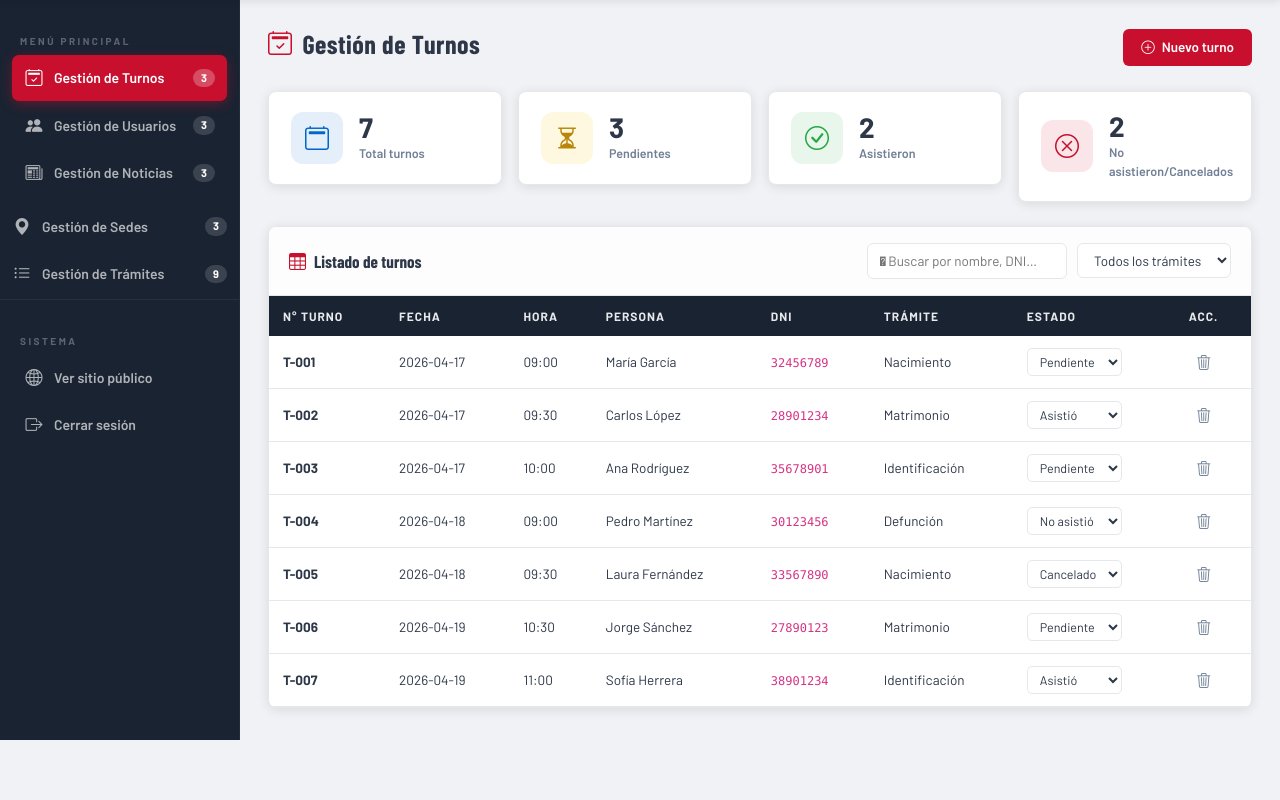
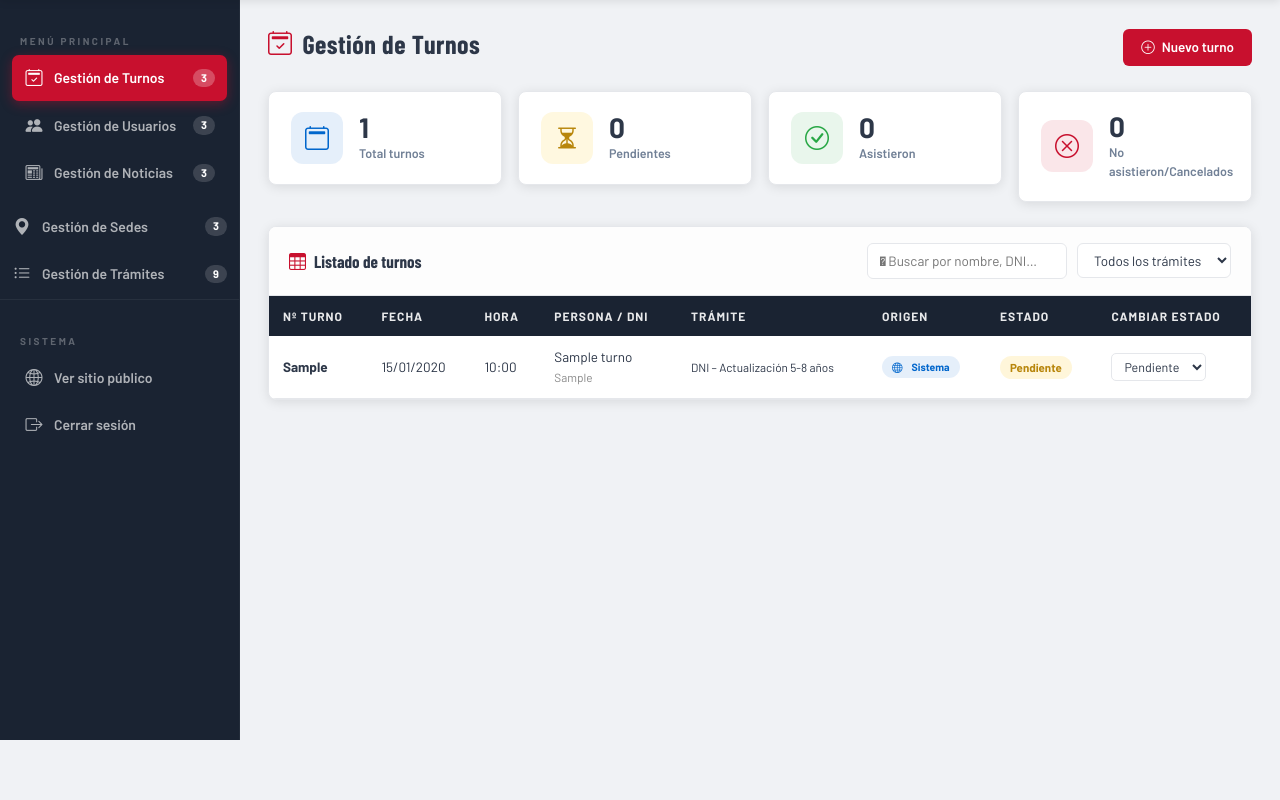
Before and after one commit to 7deOliveira/proyecto-registro-civil-PPII-, a Django app: page /admin-panel/ in a window 1280 px wide. Shown: the part 60-860 px from the top of the page. Run offline with Django 5.2, Linux system fonts and the light colour scheme; a user stored in the database is signed in; data comes from the database, SQL or seed files in the repository; tables that the repository leaves empty hold one stand-in row (values such as "Sample post"); some web fonts are replaced.

Commit message:
feat: modelo Turno conectado a Django, indicador origen sistema/manual, disponibilidad real

```diff
--- a/backend/backend/backend/settings.py
+++ b/backend/backend/backend/settings.py
@@ -41,6 +41,7 @@
     'usuarios',
     'sedes',
     'tramites_app',
+    'turnos'
 ]
 
 MIDDLEWARE = [
--- a/backend/backend/backend/urls.py
+++ b/backend/backend/backend/urls.py
@@ -23,4 +23,5 @@
     path('', include('usuarios.urls')),
     path('', include('sedes.urls')),
     path('', include('tramites_app.urls')),
+    path('', include('turnos.urls')),
 ]
--- a/backend/backend/static/js/admin.js
+++ b/backend/backend/static/js/admin.js
@@ -160,169 +160,144 @@
 }
 
 /* ════════════════════════════════════════════════
-   7. MÓDULO TURNOS
+  7. MÓDULO TURNOS
    ════════════════════════════════════════════════ */
+const ModTurnos = {
 
-const ModTurnos = {
-  ESTADOS: ['Pendiente', 'Asistió', 'No asistió', 'Cancelado'],
-  TRAMITES: ['Nacimiento', 'Identificación', 'Matrimonio', 'Defunción'],
-
-  load()   { return Store.get(STORAGE_KEYS.TURNOS) || []; },
-  save(arr) { Store.set(STORAGE_KEYS.TURNOS, arr); },
-
-  badgeClass(estado) {
-    return { Pendiente: 'badge-pendiente', Asistió: 'badge-asistio', 'No asistió': 'badge-noasistio', Cancelado: 'badge-cancelado' }[estado] || 'badge-pendiente';
+  async cargar() {
+    const r    = await fetch('/api/turnos/');
+    const data = await r.json();
+    return data.turnos || [];
   },
 
-  render(filtro = '') {
-    const turnos = this.load();
-    const tbody  = document.getElementById('turnos-tbody');
-    const stats  = { total: turnos.length, pendiente: 0, asistio: 0, cancelado: 0 };
+  estadoBadge(estado) {
+    const map = {
+      'pendiente':  'badge-pendiente',
+      'asistio':    'badge-asistio',
+      'no_asistio': 'badge-noasistio',
+      'cancelado':  'badge-cancelado',
+    };
+    const labels = {
+      'pendiente':  'Pendiente',
+      'asistio':    'Asistió',
+      'no_asistio': 'No asistió',
+      'cancelado':  'Cancelado',
+    };
+    return `<span class="badge-estado ${map[estado] || ''}">${labels[estado] || estado}</span>`;
+  },
 
-    turnos.forEach(t => {
-      if (t.estado === 'Pendiente')   stats.pendiente++;
-      if (t.estado === 'Asistió')     stats.asistio++;
-      if (t.estado === 'Cancelado' || t.estado === 'No asistió') stats.cancelado++;
-    });
+  origenBadge(origen) {
+    if (origen === 'manual') {
+      return `<span class="badge-estado badge-admin" title="Cargado por empleado">
+                <i class="bi bi-person-fill me-1"></i>Manual
+              </span>`;
+    }
+    return `<span class="badge-estado badge-operador" title="Solicitado por el ciudadano">
+              <i class="bi bi-globe me-1"></i>Sistema
+            </span>`;
+  },
 
-    // Actualizar stat cards
-    document.getElementById('stat-total-turnos')?.innerText && (document.getElementById('stat-total-turnos').innerText = stats.total);
-    document.getElementById('stat-pendientes')  ?. innerText !== undefined && (document.getElementById('stat-pendientes').innerText = stats.pendiente);
-    document.getElementById('stat-asistio')     ?. innerText !== undefined && (document.getElementById('stat-asistio').innerText    = stats.asistio);
-    document.getElementById('stat-cancelado')   ?. innerText !== undefined && (document.getElementById('stat-cancelado').innerText  = stats.cancelado);
+  render(turnos) {
+    const tbody = document.getElementById('turnos-tbody');
+    if (!tbody) return;
 
-    // Filtrar
-    const q = filtro.toLowerCase();
-    const visible = q ? turnos.filter(t =>
-      t.nombre.toLowerCase().includes(q) ||
-      t.dni.includes(q) ||
-      t.tramite.toLowerCase().includes(q) ||
-      t.numero.toLowerCase().includes(q) ||
-      t.estado.toLowerCase().includes(q)
-    ) : turnos;
+    // Stats
+    const statTotal    = document.getElementById('stat-total-turnos');
+    const statPend     = document.getElementById('stat-turnos-pendientes');
+    const statAsistio  = document.getElementById('stat-turnos-asistio');
+    const statNoAsist  = document.getElementById('stat-turnos-noasistio');
+    const badge        = document.getElementById('nav-badge-turnos');
 
-    if (!tbody) return;
-    if (visible.length === 0) {
-      tbody.innerHTML = `<tr><td colspan="8" class="text-center py-4 text-muted">No se encontraron turnos.</td></tr>`;
+    if (statTotal)   statTotal.innerText   = turnos.length;
+    if (statPend)    statPend.innerText    = turnos.filter(t => t.estado === 'pendiente').length;
+    if (statAsistio) statAsistio.innerText = turnos.filter(t => t.estado === 'asistio').length;
+    if (statNoAsist) statNoAsist.innerText = turnos.filter(t => t.estado === 'no_asistio').length;
+    if (badge)       badge.textContent     = turnos.filter(t => t.estado === 'pendiente').length;
+
+    this.renderTabla(turnos, tbody);
+    this.aplicarFiltros(turnos);
+  },
+
+  renderTabla(turnos, tbody) {
+    if (turnos.length === 0) {
+      tbody.innerHTML = `<tr><td colspan="8" class="text-center py-4 text-muted">No hay turnos registrados.</td></tr>`;
       return;
     }
 
-    tbody.innerHTML = visible.map(t => `
-      <tr data-id="${t.id}">
-        <td><strong>${t.numero}</strong></td>
+    tbody.innerHTML = turnos.map(t => `
+      <tr>
+        <td><strong>${t.numero_turno}</strong></td>
         <td>${t.fecha}</td>
         <td>${t.hora}</td>
-        <td>${t.nombre}</td>
-        <td><code style="font-size:12px;">${t.dni}</code></td>
-        <td>${t.tramite}</td>
+        <td>${t.nombre}<br/><small style="color:#888;">${t.dni}</small></td>
+        <td><small>${t.tramite}</small></td>
+        <td>${this.origenBadge(t.origen)}</td>
+        <td>${this.estadoBadge(t.estado)}</td>
         <td>
-          <select class="estado-select" data-turno-id="${t.id}" title="Cambiar estado">
-            ${this.ESTADOS.map(e => `<option value="${e}" ${e === t.estado ? 'selected' : ''}>${e}</option>`).join('')}
+          <select class="estado-select" onchange="ModTurnos.cambiarEstado(${t.id}, this.value)">
+            <option value="pendiente"  ${t.estado === 'pendiente'  ? 'selected' : ''}>Pendiente</option>
+            <option value="asistio"    ${t.estado === 'asistio'    ? 'selected' : ''}>Asistió</option>
+            <option value="no_asistio" ${t.estado === 'no_asistio' ? 'selected' : ''}>No asistió</option>
+            <option value="cancelado"  ${t.estado === 'cancelado'  ? 'selected' : ''}>Cancelado</option>
           </select>
         </td>
-        <td>
-          <button class="btn-adm-icon trash" data-delete-turno="${t.id}" title="Eliminar">
-            <i class="bi bi-trash3"></i>
-          </button>
-        </td>
-      </tr>`).join('');
-
-    // Evento cambio de estado
-    tbody.querySelectorAll('.estado-select').forEach(sel => {
-      sel.addEventListener('change', e => {
-        const id = parseInt(e.target.dataset.turnoId);
-        const turnos = this.load();
-        const idx = turnos.findIndex(t => t.id === id);
-        if (idx !== -1) {
-          turnos[idx].estado = e.target.value;
-          this.save(turnos);
-          Toast.show(`Turno ${turnos[idx].numero} actualizado a "${e.target.value}"`, 'success');
-          this.render(filtro);
-        }
-      });
-    });
-
-    // Eliminar turno
-    tbody.querySelectorAll('[data-delete-turno]').forEach(btn => {
-      btn.addEventListener('click', () => {
-        const id = parseInt(btn.dataset.deleteTurno);
-        if (!confirm('¿Eliminar este turno?')) return;
-        const turnos = this.load().filter(t => t.id !== id);
-        this.save(turnos);
-        Toast.show('Turno eliminado', 'warning');
-        this.render(filtro);
-      });
-    });
+      </tr>
+    `).join('');
   },
 
-  openModal(turno = null) {
-    const titulo = document.getElementById('modal-turno-titulo');
-    const form   = document.getElementById('form-turno');
-    if (!form) return;
+  aplicarFiltros(turnos) {
+    const filtroNombre = document.getElementById('filtro-turnos-nombre');
+    const filtroEstado = document.getElementById('filtro-turnos-estado');
+    const tbody        = document.getElementById('turnos-tbody');
 
-    if (turno) {
-      titulo.textContent = 'Editar Turno';
-      form['turno-id'].value      = turno.id;
-      form['turno-numero'].value  = turno.numero;
-      form['turno-fecha'].value   = turno.fecha;
-      form['turno-hora'].value    = turno.hora;
-      form['turno-nombre'].value  = turno.nombre;
-      form['turno-dni'].value     = turno.dni;
-      form['turno-tramite'].value = turno.tramite;
-      form['turno-estado'].value  = turno.estado;
-    } else {
-      titulo.textContent = 'Nuevo Turno';
-      form.reset();
-      const turnos = this.load();
-      const nextNum = turnos.length + 1;
-      form['turno-numero'].value = `T-${String(nextNum).padStart(3,'0')}`;
-      const hoy = new Date().toISOString().split('T')[0];
-      form['turno-fecha'].value = hoy;
-    }
-    new bootstrap.Modal(document.getElementById('modal-turno')).show();
+    const filtrar = () => {
+      const texto  = filtroNombre?.value.toLowerCase() || '';
+      const estado = filtroEstado?.value || '';
+
+      const filtrados = turnos.filter(t => {
+        const coincideTexto  = !texto ||
+          t.nombre.toLowerCase().includes(texto) ||
+          t.dni.includes(texto) ||
+          t.numero_turno.toLowerCase().includes(texto);
+        const coincideEstado = !estado || t.estado === estado;
+        return coincideTexto && coincideEstado;
+      });
+
+      this.renderTabla(filtrados, tbody);
+    };
+
+    filtroNombre?.addEventListener('input',  filtrar);
+    filtroEstado?.addEventListener('change', filtrar);
   },
 
-  handleFormSave() {
-    const form   = document.getElementById('form-turno');
-    if (!form) return;
-    const id     = form['turno-id'].value ? parseInt(form['turno-id'].value) : null;
-    const datos  = {
-      numero:  form['turno-numero'].value.trim(),
-      fecha:   form['turno-fecha'].value,
-      hora:    form['turno-hora'].value,
-      nombre:  form['turno-nombre'].value.trim(),
-      dni:     form['turno-dni'].value.trim(),
-      tramite: form['turno-tramite'].value,
-      estado:  form['turno-estado'].value
-    };
-    if (!datos.nombre || !datos.dni || !datos.fecha) { Toast.show('Completá los campos requeridos', 'error'); return; }
+  async cambiarEstado(id, estado) {
+    try {
+      const r    = await fetch(`/api/turnos/${id}/estado/`, {
+        method:  'POST',
+        headers: {
+          'Content-Type': 'application/json',
+          'X-CSRFToken':  this.getCookie('csrftoken'),
+        },
+        body: JSON.stringify({ estado }),
+      });
+      const data = await r.json();
 
-    const turnos = this.load();
-    if (id) {
-      const idx = turnos.findIndex(t => t.id === id);
-      if (idx !== -1) turnos[idx] = { ...turnos[idx], ...datos };
-      Toast.show('Turno actualizado correctamente', 'success');
-    } else {
-      turnos.push({ id: Store.nextId(turnos), ...datos });
-      Toast.show('Turno creado correctamente', 'success');
-    }
-    this.save(turnos);
-    bootstrap.Modal.getInstance(document.getElementById('modal-turno'))?.hide();
-    this.render();
+      if (data.error) { Toast.show(data.error, 'error'); return; }
+      Toast.show('Estado actualizado.', 'success');
+      await this.init();
+
+    } catch { Toast.show('Error al cambiar estado.', 'error'); }
   },
 
-  init() {
-    // Filtro búsqueda
-    document.getElementById('filtro-turno')?.addEventListener('input', e => this.render(e.target.value));
-    document.getElementById('filtro-tramite')?.addEventListener('change', e => this.render(e.target.value));
+  getCookie(name) {
+    const value = `; ${document.cookie}`;
+    const parts = value.split(`; ${name}=`);
+    if (parts.length === 2) return parts.pop().split(';').shift();
+  },
 
-    // Botón nuevo
-    document.getElementById('btn-nuevo-turno')?.addEventListener('click', () => this.openModal());
-
-    // Guardar modal
-    document.getElementById('btn-guardar-turno')?.addEventListener('click', () => this.handleFormSave());
-
-    this.render();
+  async init() {
+    const turnos = await this.cargar();
+    this.render(turnos);
   }
 };
 
--- a/backend/backend/templates/admin.html
+++ b/backend/backend/templates/admin.html
@@ -139,7 +139,7 @@
 </aside>
 
 <!-- ══════════════════════════════════════════
-     MAIN CONTENT
+  MAIN CONTENT
 ══════════════════════════════════════════ -->
 <main class="adm-main">
 
@@ -213,18 +213,18 @@
         <table class="adm-table">
           <thead>
             <tr>
-              <th>N° Turno</th>
+              <th>Nº Turno</th>
               <th>Fecha</th>
               <th>Hora</th>
-              <th>Persona</th>
-              <th>DNI</th>
+              <th>Persona / DNI</th>
               <th>Trámite</th>
+              <th>Origen</th>
               <th>Estado</th>
-              <th>Acc.</th>
+              <th>Cambiar estado</th>
             </tr>
           </thead>
           <tbody id="turnos-tbody">
-            <tr><td colspan="8" class="text-center py-4 text-muted">Cargando…</td></tr>
+            <tr><td colspan="8" class="text-center py-4 text-muted">Cargando turnos…</td></tr>
           </tbody>
         </table>
       </div>
--- /dev/null
+++ b/backend/backend/turnos/admin.py
@@ -0,0 +1,3 @@
+from django.contrib import admin
+
+# Register your models here.
--- /dev/null
+++ b/backend/backend/turnos/apps.py
@@ -0,0 +1,5 @@
+from django.apps import AppConfig
+
+
+class TurnosConfig(AppConfig):
+    name = 'turnos'
--- /dev/null
+++ b/backend/backend/turnos/tests.py
@@ -0,0 +1,3 @@
+from django.test import TestCase
+
+# Create your tests here.
--- /dev/null
+++ b/backend/backend/turnos/urls.py
@@ -0,0 +1,9 @@
+from django.urls import path
+from . import views
+
+urlpatterns = [
+    path('api/turnos/',                        views.listar_turnos,   name='api_listar_turnos'),
+    path('api/turnos/crear/',                  views.crear_turno,     name='api_crear_turno'),
+    path('api/turnos/<int:turno_id>/estado/',  views.cambiar_estado,  name='api_cambiar_estado'),
+    path('api/turnos/disponibilidad/',         views.disponibilidad,  name='api_disponibilidad'),
+]
--- /dev/null
+++ b/backend/backend/turnos/views.py
@@ -0,0 +1,197 @@
+import json
+from datetime import date, datetime, timedelta
+from django.http import JsonResponse
+from django.contrib.auth.decorators import login_required
+from django.views.decorators.http import require_POST
+from django.views.decorators.csrf import csrf_exempt
+from .models import Turno
+
+# ── Configuración ──
+MAX_POR_HORARIO = 2
+MAX_TURNOS_DIA  = 20
+HORA_INICIO     = 8
+HORA_FIN        = 12
+MINUTOS_SLOT    = 15
+
+FERIADOS = [
+    "01-01","03-03","03-04","04-02","05-01","05-25",
+    "06-20","07-09","08-17","10-12","11-20","12-08","12-25"
+]
+
+def es_feriado(d):
+    return f"{d.month:02d}-{d.day:02d}" in FERIADOS
+
+def es_habil(d):
+    if d.weekday() >= 5: return False   # sábado=5, domingo=6
+    if es_feriado(d):    return False
+    if d < date.today(): return False
+    return True
+
+def generar_slots():
+    slots = []
+    h, m = HORA_INICIO, 0
+    while h < HORA_FIN:
+        slots.append(f"{h:02d}:{m:02d}")
+        m += MINUTOS_SLOT
+        if m >= 60:
+            m -= 60
+            h += 1
+    return slots
+
+SLOTS = generar_slots()
+
+
+# ── API pública — disponibilidad (sin login) ──
+def disponibilidad(request):
+    fecha_str = request.GET.get('fecha')
+    if not fecha_str:
+        return JsonResponse({'error': 'Falta el parámetro fecha.'}, status=400)
+
+    try:
+        d = date.fromisoformat(fecha_str)
+    except ValueError:
+        return JsonResponse({'error': 'Formato de fecha inválido.'}, status=400)
+
+    if not es_habil(d):
+        return JsonResponse({'habil': False, 'slots': []})
+
+    turnos_del_dia = Turno.objects.filter(
+        fecha=d, estado__in=['pendiente', 'asistio']
+    )
+    conteo = {}
+    for t in turnos_del_dia:
+        hora_key = t.hora.strftime('%H:%M')
+        conteo[hora_key] = conteo.get(hora_key, 0) + 1
+
+    total_dia = turnos_del_dia.count()
+
+    slots_info = []
+    for slot in SLOTS:
+        usados = conteo.get(slot, 0)
+        libres = MAX_POR_HORARIO - usados
+        slots_info.append({
+            'hora':   slot,
+            'libres': max(libres, 0),
+            'lleno':  libres <= 0,
+        })
+
+    return JsonResponse({
+        'habil':     True,
+        'habil_dia': total_dia < MAX_TURNOS_DIA,
+        'slots':     slots_info,
+    })
+
+
+# ── API pública — crear turno (ciudadano) ──
+@csrf_exempt
+@require_POST
+def crear_turno(request):
+    try:
+        data      = json.loads(request.body)
+        tramite   = data.get('tramite', '').strip()
+        nombre    = data.get('nombre', '').strip()
+        dni       = data.get('dni', '').strip()
+        email     = data.get('email', '').strip()
+        telefono  = data.get('telefono', '').strip()
+        direccion = data.get('direccion', '').strip()
+        fecha_str = data.get('fecha', '').strip()
+        hora_str  = data.get('hora', '').strip()
+        origen    = data.get('origen', 'sistema')
+
+        # Validaciones básicas
+        if not all([tramite, nombre, dni, email, telefono, direccion, fecha_str, hora_str]):
+            return JsonResponse({'error': 'Completá todos los campos.'}, status=400)
+
+        fecha = date.fromisoformat(fecha_str)
+        hora  = datetime.strptime(hora_str, '%H:%M').time()
+
+        if not es_habil(fecha):
+            return JsonResponse({'error': 'La fecha seleccionada no es hábil.'}, status=400)
+
+        if hora_str not in SLOTS:
+            return JsonResponse({'error': 'El horario seleccionado no es válido.'}, status=400)
+
+        # Verificar disponibilidad
+        turno_en_slot = Turno.objects.filter(
+            fecha=fecha, hora=hora,
+            estado__in=['pendiente', 'asistio']
+        ).count()
+        if turno_en_slot >= MAX_POR_HORARIO:
+            return JsonResponse({'error': 'Ese horario ya no está disponible. Elegí otro.'}, status=400)
+
+        total_dia = Turno.objects.filter(
+            fecha=fecha,
+            estado__in=['pendiente', 'asistio']
+        ).count()
+        if total_dia >= MAX_TURNOS_DIA:
+            return JsonResponse({'error': 'No hay más turnos disponibles para ese día.'}, status=400)
+
+        # Crear turno
+        turno = Turno.objects.create(
+            tramite   = tramite,
+            nombre    = nombre,
+            dni       = dni,
+            email     = email,
+            telefono  = telefono,
+            direccion = direccion,
+            fecha     = fecha,
+            hora      = hora,
+            origen    = origen,
+        )
+
+        return JsonResponse({
+            'ok':           True,
+            'numero_turno': turno.numero_turno,
+            'fecha':        fecha_str,
+            'hora':         hora_str,
+        })
+
+    except Exception as e:
+        return JsonResponse({'error': str(e)}, status=500)
+
+
+# ── API del panel admin ──
+@login_required
+def listar_turnos(request):
+    turnos = Turno.objects.all().select_related('atendido_por')
+    data   = []
+    for t in turnos:
+        data.append({
+            'id':           t.id,
+            'numero_turno': t.numero_turno,
+            'tramite':      t.get_tramite_display(),
+            'nombre':       t.nombre,
+            'dni':          t.dni,
+            'email':        t.email,
+            'telefono':     t.telefono,
+            'fecha':        t.fecha.strftime('%d/%m/%Y'),
+            'hora':         t.hora.strftime('%H:%M'),
+            'estado':       t.estado,
+            'origen':       t.origen,
+        })
+    return JsonResponse({'turnos': data})
+
+
+@login_required
+@require_POST
+def cambiar_estado(request, turno_id):
+    try:
+        data   = json.loads(request.body)
+        turno  = Turno.objects.get(id=turno_id)
+        estado = data.get('estado')
+
+        estados_validos = ['pendiente', 'asistio', 'no_asistio', 'cancelado']
+        if estado not in estados_validos:
+            return JsonResponse({'error': 'Estado inválido.'}, status=400)
+
+        turno.estado = estado
+        if estado in ['asistio', 'no_asistio']:
+            turno.atendido_por = request.user
+        turno.save()
+
+        return JsonResponse({'ok': True, 'estado': estado})
+
+    except Turno.DoesNotExist:
+        return JsonResponse({'error': 'Turno no encontrado.'}, status=404)
+    except Exception as e:
+        return JsonResponse({'error': str(e)}, status=500)
```
Also changed, not shown: backend/backend/static/js/turnos.js (+79 -34 lines), backend/backend/turnos/models.py (added, +73 -0 lines), backend/backend/turnos/__init__.py (added), backend/backend/turnos/migrations/0001_initial.py (added), backend/backend/turnos/migrations/__init__.py (added).
